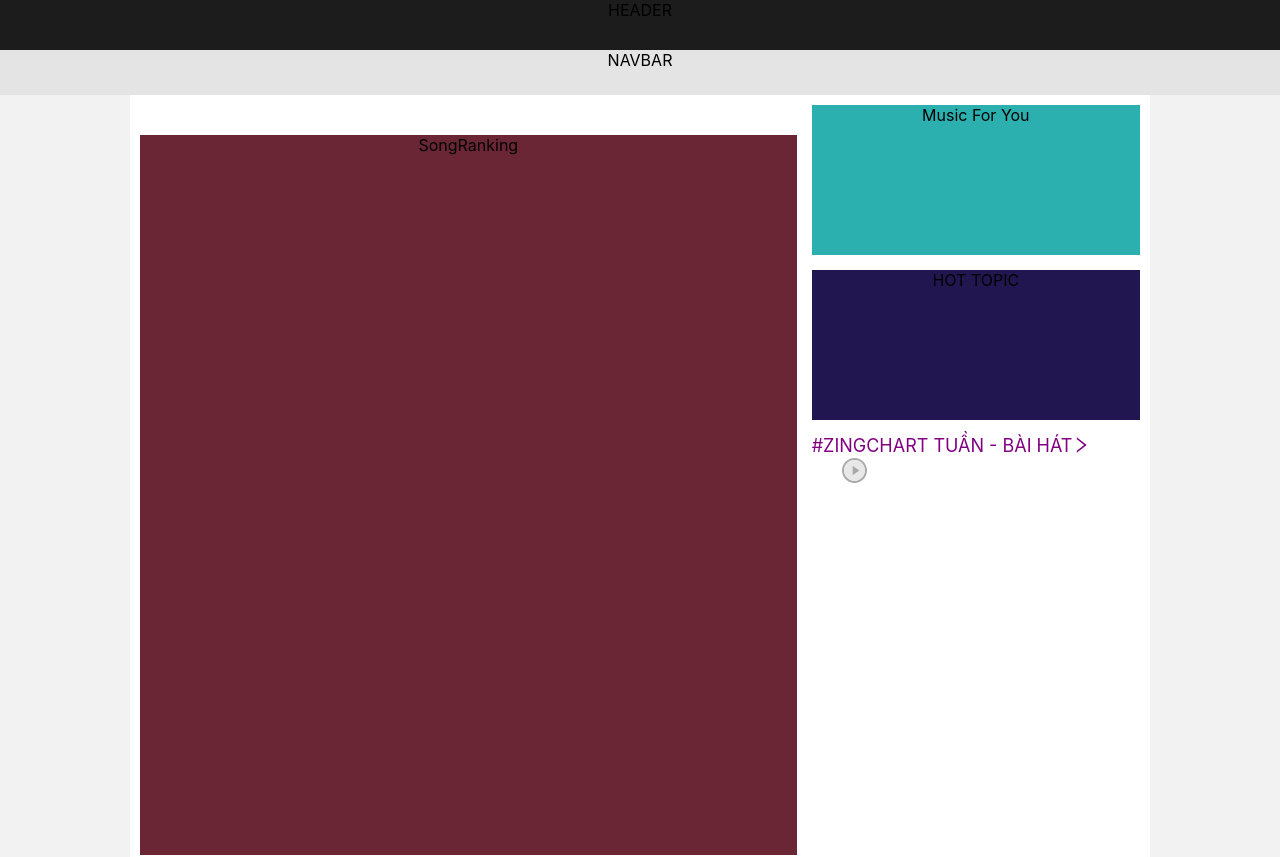
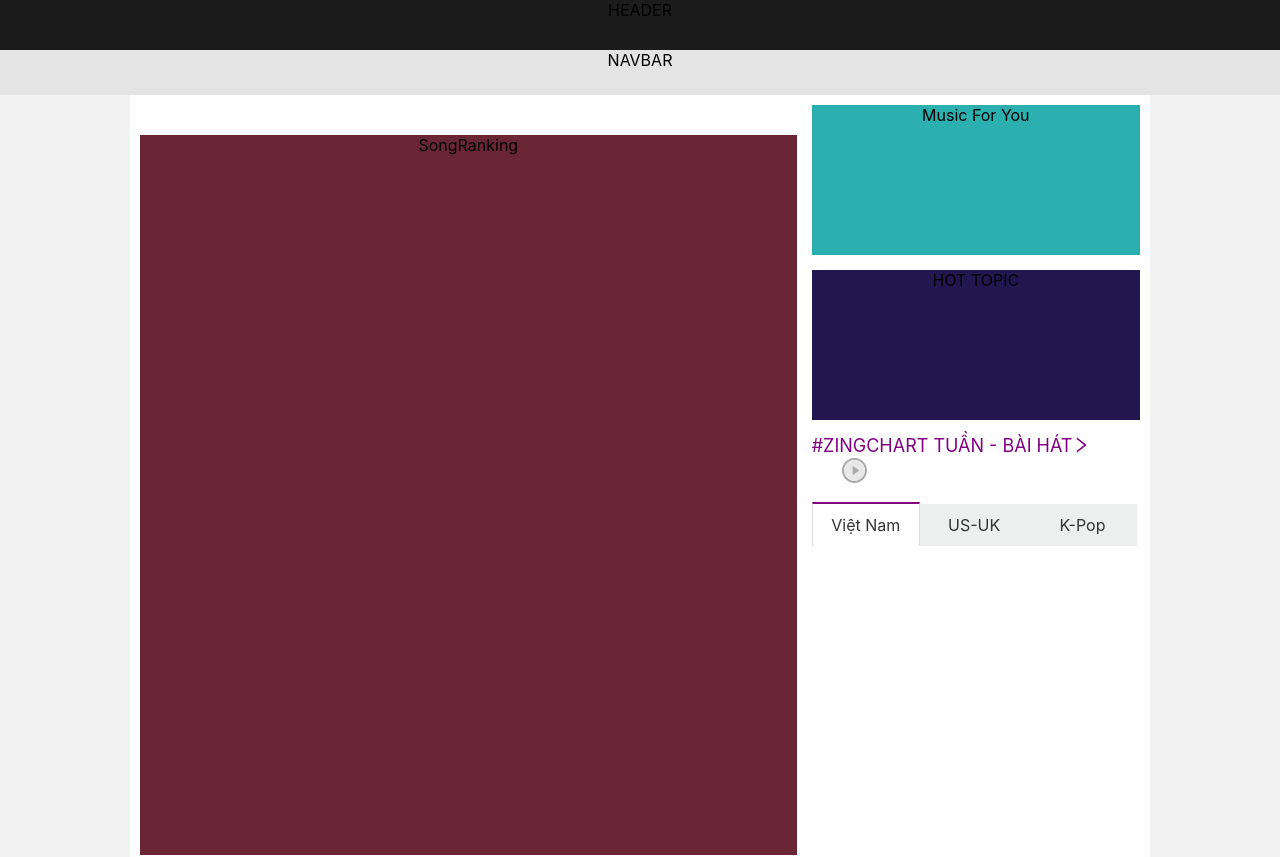
Before and after one commit to kimthaohuynhthi/ZingMP3-Clone, a React (Create React App) app: page / in a window 1280 px wide. Shown: the top 857 px of the page. Built offline with nearby package versions, Linux system fonts and the light colour scheme.

Commit message:
add menu component

```diff
--- a/src/HomePage/WeeklySongRanking/index.jsx
+++ b/src/HomePage/WeeklySongRanking/index.jsx
@@ -2,6 +2,7 @@
 import React from "react";
 // components
 import Title from "../../components/Title";
+import MenuZingChart from "../../components/MenuZingChart";
 // others
 import "./style.scss";
 
@@ -12,6 +13,7 @@ const WeeklySongRanking = () => (
       fontSize="18px"
       isShow="true"
     />
+    <MenuZingChart />
   </div>
 );
 export default WeeklySongRanking;
--- a/src/components/MenuZingChart/index.js
+++ b/src/components/MenuZingChart/index.js
@@ -1,21 +1,24 @@
 // libs
 import classNames from "classnames";
+// dataSource
+import menuZingChart from "../../dataSources/MenuZingChart";
 // others
 import "./style.scss";
 
-const MenuZingChartComponent = () => {
-  const menu = ["Việt Nam", "US-UK", "K-Pop"];
-  return (
-    <ul className="menu-zingchart-wrapper">
-      {menu.map((item, index) => (
-        <li key={item}>
-          <a href="/" className={classNames({ active: index === 0 })}>
-            {item}
-          </a>
-        </li>
-      ))}
-    </ul>
-  );
-};
+const MenuZingChart = () => (
+  <ul className="menu-zing-chart-wrapper">
+    {menuZingChart.map((menuItem, index) => (
+      <li key={menuItem}>
+        <a
+          href="/"
+          className={classNames({ active: index === 0 })}
+          title={menuItem.title}
+        >
+          {menuItem.label}
+        </a>
+      </li>
+    ))}
+  </ul>
+);
 
-export default MenuZingChartComponent;
+export default MenuZingChart;
--- a/src/components/MenuZingChart/style.scss
+++ b/src/components/MenuZingChart/style.scss
@@ -1,29 +1,25 @@
-.menu-zingchart-wrapper {
+.menu-zing-chart-wrapper {
     display: flex;
-    width: 100%;
-    margin-bottom: 0px;
     padding: 0px;
     li {
-        width: 33.3%;
-        height: 42px;
+        width: 33%;
+        height: 40px;
         list-style: none;
-        text-align: center;
         a {
             display: block;
-            width: 100%;
-            height: 100%;
-            border-top: 2px solid #ECF0F1;
-            background: #ecf0f1;
+            border-top: 2px solid #fff;
+            background: #edeeee;
             text-align: center;
             font-size: 16px;
             line-height: 42px;
-            color: #333;
+            color: #333333;
+            text-decoration: none;
             &:hover{
-                border-top: 2px solid #721799;
+                border-top: 2px solid purple;
             }
         }
         .active {
-            border-top: 2px solid #721799;
+            border-top: 2px solid purple;
             border-right: 1px solid #ddd;
             border-left: 1px solid #ddd;
             background: #fff;
```
